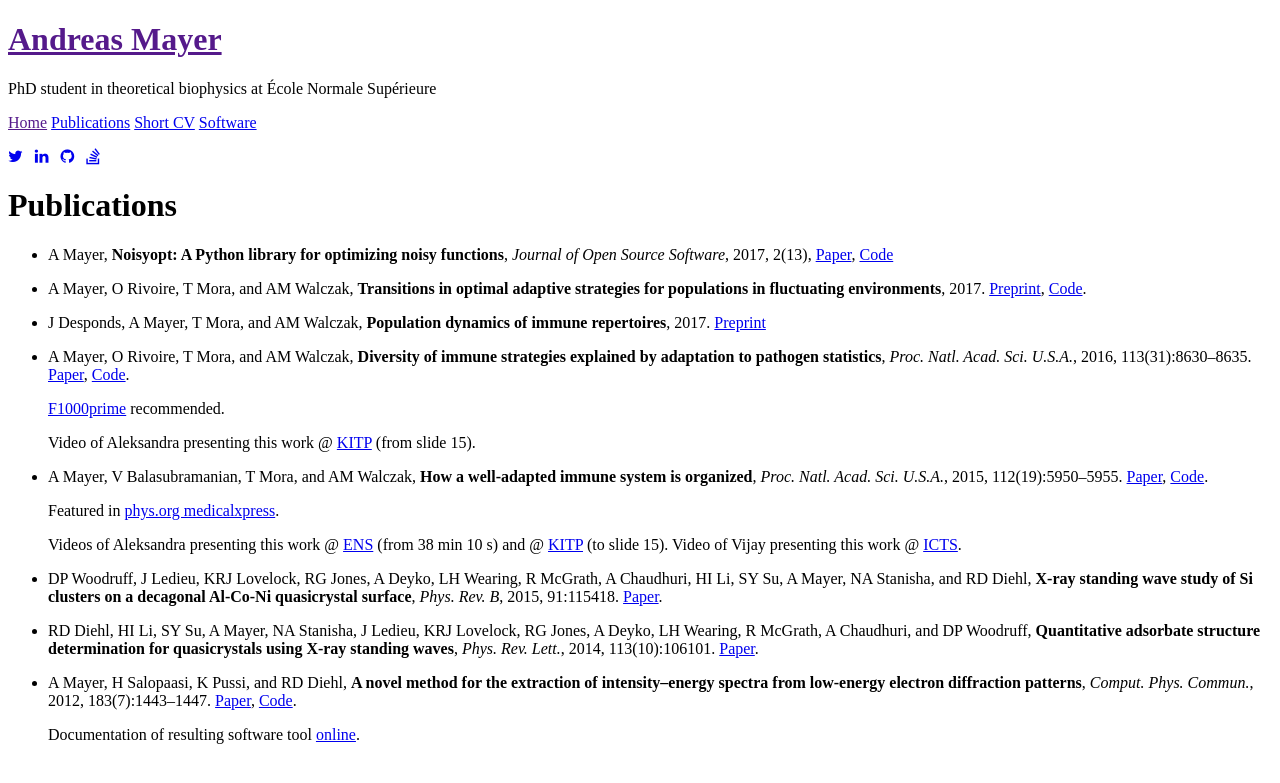
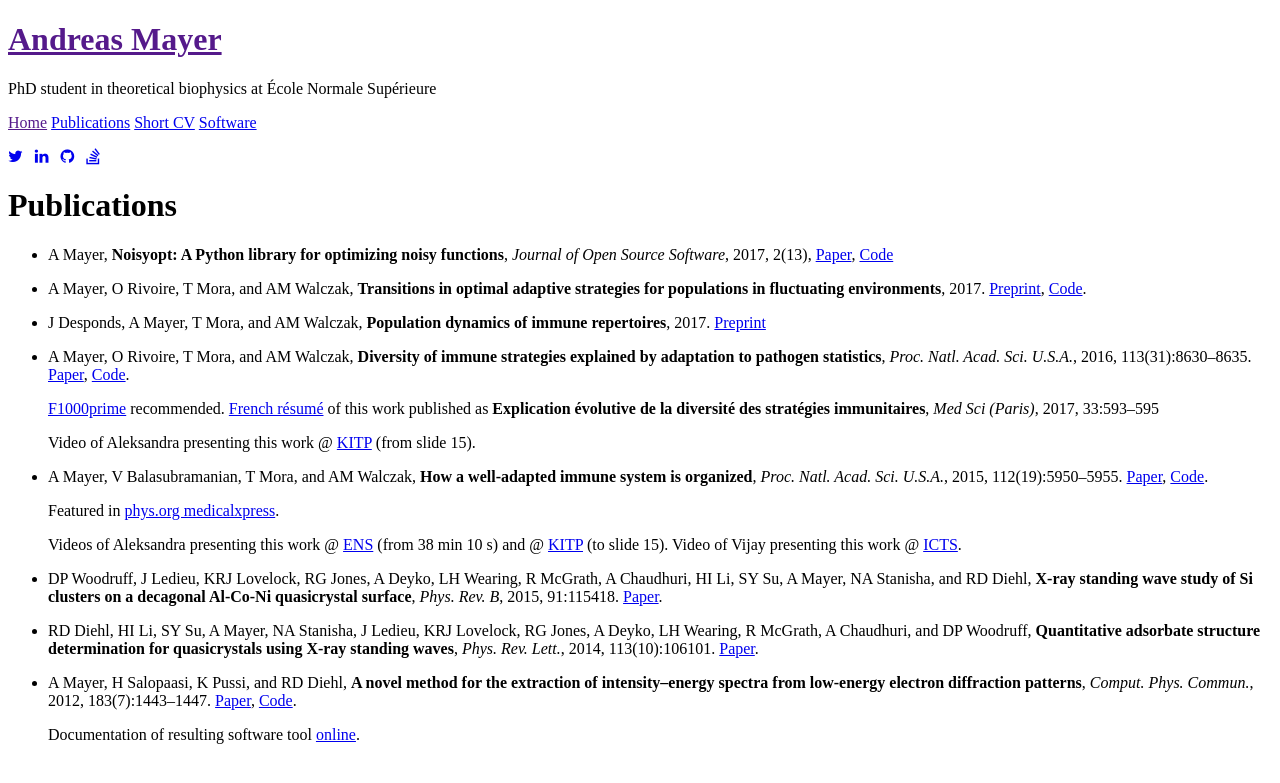
Before and after one commit to andim/andim.github.io, a Jekyll site: the page built from publications.md, in a window 1280 px wide. Shown: the top 783 px of the page. Built offline with Jekyll 4.4.1, drawn with Linux system fonts in a browser that asks for light colours; nearby versions of some CDN libraries.

Commit message:
added medsci article to publist

```diff
--- a/publications.md
+++ b/publications.md
@@ -11,7 +11,7 @@ title: Publications
 
 *   A Mayer, O Rivoire, T Mora, and AM Walczak, **Diversity of immune strategies explained by adaptation to pathogen statistics**, *Proc. Natl. Acad. Sci. U.S.A.*, 2016, 113(31):8630--8635. [Paper](http://dx.doi.org/10.1073/pnas.1600663113), [Code](https://github.com/andim/evolimmune).
 
-    [F1000prime](https://f1000.com/prime/726559726) recommended.
+    [F1000prime](https://f1000.com/prime/726559726) recommended. [French résumé](https://doi.org/10.1051/medsci/20173306012) of this work published as **Explication évolutive de la diversité des stratégies immunitaires**, *Med Sci (Paris)*, 2017, 33:593–595
 
     Video of Aleksandra presenting this work @ [KITP](http://online.kitp.ucsb.edu/online/immuno16/walczak/) (from slide 15).
 
```
